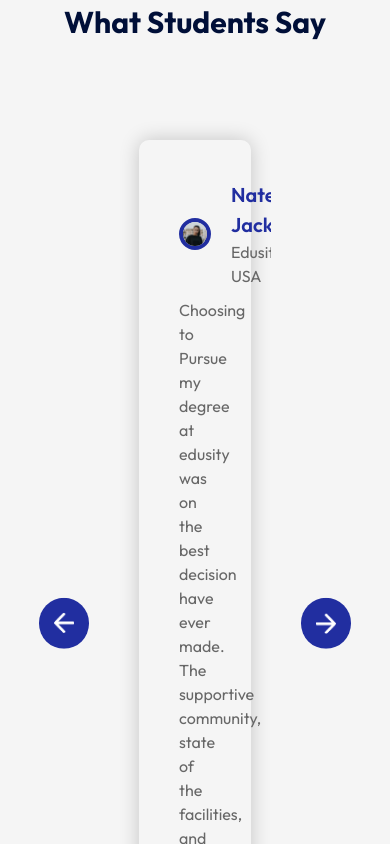
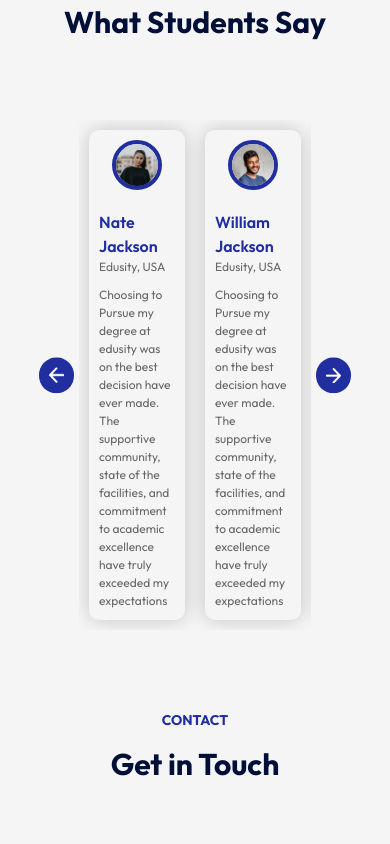
Before and after one commit to johnberry3/Edusity, a React (Vite) app: page / in a window 390 px wide. Shown: the part 4840-5684 px from the top of the page. Built offline with nearby package versions, Linux system fonts and the light colour scheme.

Commit message:
Added changes

```diff
--- a/src/Components/Testimonial/Testimonial.css
+++ b/src/Components/Testimonial/Testimonial.css
@@ -52,3 +52,38 @@
 .user-info{
     margin-bottom: 10px;
 }
+
+@media(max-width:800px){
+    .Testimonials{
+        padding: 0 40px;
+   }
+    .Testimonials ul li{
+        padding: 10px;
+    }
+    .next-btn, .back-btn{
+        padding: 10px;
+        width: 35px;
+    }
+    .slide{
+        padding: 10px;
+    }
+    .slide img{
+        width: 50px;
+    }
+}
+
+@media(max-width:600px){
+    .user-info{
+        flex-direction: column;
+        align-items: justify;
+        display: block;
+        margin-bottom: 10px;
+        font-size: 12px;
+    }
+    .user-info h3{
+        font-size: 16px;
+    }
+    .slider p{
+        font-size: 12px;
+    }
+}
```
